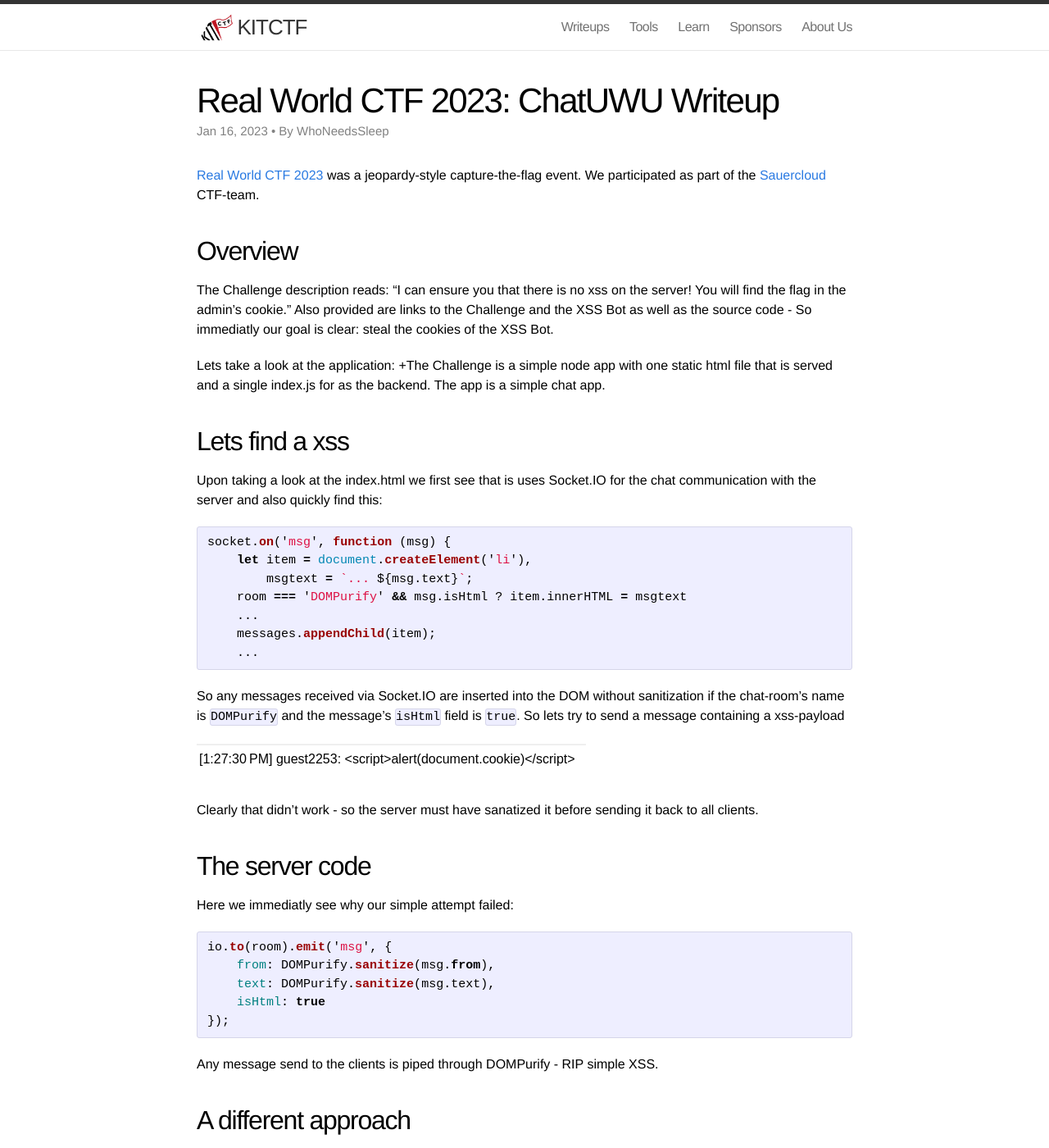
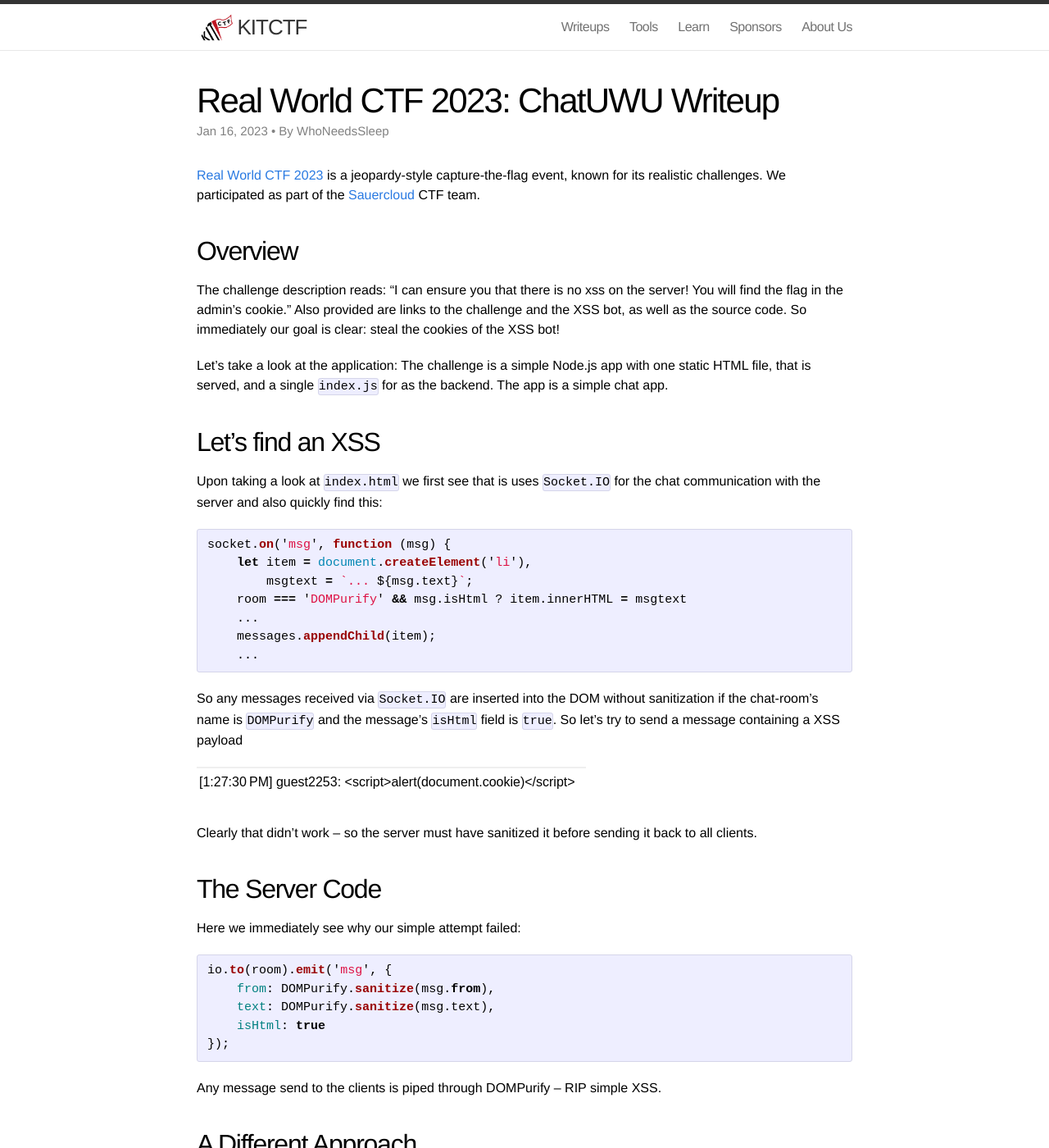
Before and after one commit to kitctf/www, a Jekyll site: the page built from _posts/2023-01-16-rwctf2023-chatuwu.md, in a window 1280 px wide and 1400 px high. Shown: the whole window at 82% size. Built offline with Jekyll 4.4.1, drawn with Linux system fonts in a browser that asks for light colours; some of the changed text lies outside the part shown.

Commit message:
ChatUWU Writeup typos

````diff
--- a/_posts/2023-01-16-rwctf2023-chatuwu.md
+++ b/_posts/2023-01-16-rwctf2023-chatuwu.md
@@ -5,17 +5,18 @@ categories: writeups
 author: WhoNeedsSleep
 ---
 
-[Real World CTF 2023](https://realworldctf.com/challenge) was a jeopardy-style capture-the-flag event.
-We participated as part of the [Sauercloud](https://ctftime.org/team/54748) CTF-team.
+[Real World CTF 2023](https://realworldctf.com/challenge) is a jeopardy-style capture-the-flag event, known for its realistic challenges.
+We participated as part of the [Sauercloud](https://ctftime.org/team/54748) CTF team.
 
 ## Overview
-The Challenge description reads: "I can ensure you that there is no xss on the server! You will find the flag in the admin's cookie." Also provided are links to the Challenge and the XSS Bot as well as the source code - So immediatly our goal is clear: steal the cookies of the XSS Bot.
+The challenge description reads: "I can ensure you that there is no xss on the server! You will find the flag in the admin's cookie." Also provided are links to the challenge and the XSS bot, as well as the source code. So immediately our goal is clear: steal the cookies of the XSS bot!
 
-Lets take a look at the application:
-+The Challenge is a simple node app with one static html file that is served and a single index.js for as the backend. The app is a simple chat app.
+Let's take a look at the application:
+The challenge is a simple Node.js app with one static HTML file, that is served, and a single `index.js` for as the backend. The app is a simple chat app.
 
-## Lets find a xss
-Upon taking a look at the index.html we first see that is uses Socket.IO for the chat communication with the server and also quickly find this:
+## Let's find an XSS
+
+Upon taking a look at `index.html` we first see that is uses `Socket.IO` for the chat communication with the server and also quickly find this:
 ```js
 socket.on('msg', function (msg) {
     let item = document.createElement('li'),
@@ -26,16 +27,16 @@ socket.on('msg', function (msg) {
     ...
 ```
 
-So any messages received via Socket.IO are inserted into the DOM without sanitization if the chat-room's name is `DOMPurify` and the message's `isHtml` field is `true`.
-So lets try to send a message containing a xss-payload
+So any messages received via `Socket.IO` are inserted into the DOM without sanitization if the chat-room's name is `DOMPurify` and the message's `isHtml` field is `true`.
+So let's try to send a message containing a XSS payload
 
 ![Screenshot escaped Message](/imgs/rwctf23-chatuwu-escaped-message.png)
 
-Clearly that didn't work - so the server must have sanatized it before sending it back to all clients.
+Clearly that didn't work -- so the server must have sanitized it before sending it back to all clients.
 
-## The server code
+## The Server Code
 
-Here we immediatly see why our simple attempt failed:
+Here we immediately see why our simple attempt failed:
 ```js
 io.to(room).emit('msg', {
     from: DOMPurify.sanitize(msg.from),
@@ -43,22 +44,23 @@ io.to(room).emit('msg', {
     isHtml: true
 });
 ```
-Any message send to the clients is piped through DOMPurify - RIP simple XSS.
+Any message send to the clients is piped through DOMPurify -- RIP simple XSS.
 
-## A different approach
-Given the simplicity of the app we were pretty sure that the client side DOM inseration is our way of stealing the cookie. So maybe we can attack the connection by hijacking the Socket.IO connection.
+## A Different Approach
+
+Given the simplicity of the app, we were pretty sure that the client side DOM injection is our way of stealing the cookie. So maybe, we can attack the connection by hijacking the `Socket.IO` connection.
 
 Let's see how the client establishes the connection:
 ```js
 let socket = io(`/${location.search}`)
 ```
 
-Interesting so the entrire query string is passed into Socket.IO for parsing - lets take a look how the parsing works. In the used `socket.io.js` we find this in the constructor:
+Interestingly, the entire query string is passed into `Socket.IO` for parsing. Let's take a look at how the parsing works. In the used `socket.io.js` we find this in the constructor:
 ```js
 uri = parse(uri);
 opts.hostname = uri.host
 ```
-Looks promising. We can completly control `uri` except for the leading `/`, lets dig deeper - for `parse` we find this:
+Looks promising. We can completely control `uri` except for the leading `/`. Let's dig deeper. For `parse` we find this:
 ```js
   // imported from https://github.com/galkn/parseuri
 
@@ -122,7 +126,7 @@ http.listen(port, hostname, () => {
 });
 ```
 
-We get the Flag:
+We get the flag 🍉:
 ```
 rwctf{1e542e65e8240f9d60ab41862778a1b408d97ac2}
 ```
````
Also changed, not shown: other parts of _posts/2023-01-16-rwctf2023-chatuwu.md (+7 -5 lines).
